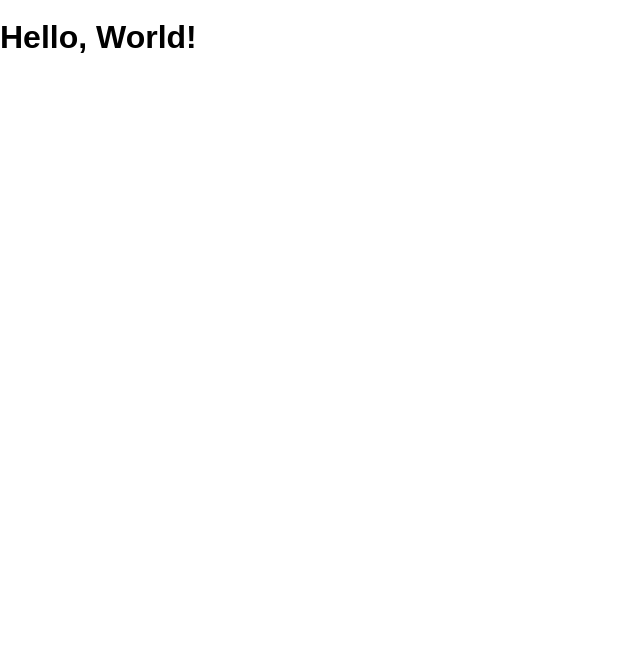
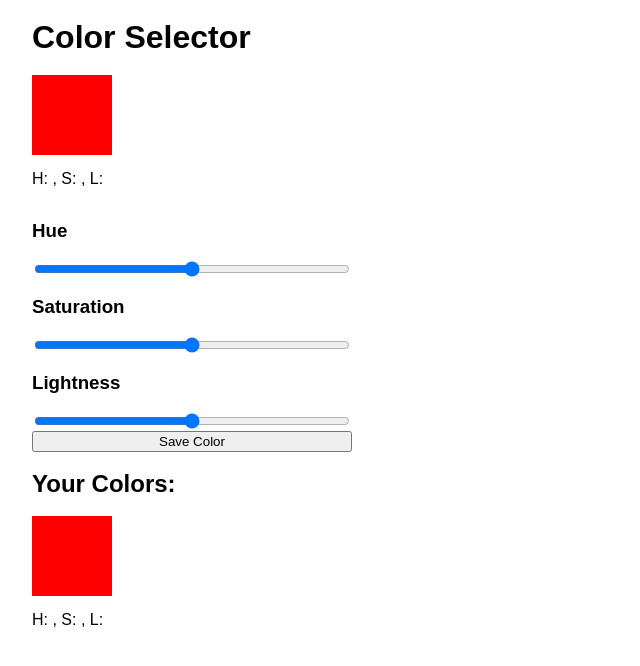
Before and after one commit to aperniciaro/colors, a React (Create React App) app: page / in a window 1280 px wide. Shown: the top 666 px of the page, without its empty margins (0-640 px from the left). Built offline with nearby package versions, Linux system fonts and the light colour scheme.

Commit message:
general layout and html

```diff
--- a/src/App.js
+++ b/src/App.js
@@ -3,7 +3,33 @@ import HelloWorld from './components/HelloWorld'
 
 class App extends Component {
   render() {
-    return <HelloWorld />
+    return (
+      <>
+        <h1 className="page-header">Color Selector</h1>
+        <section className="color-display">
+          <section className="color-sample">
+            <section className="swatch" />
+            <p className="color-values">H: , S: , L: </p>
+          </section>
+        </section>
+        <section className="controls">
+          <h3 className="slider-label">Hue</h3>
+          <input type="range" />
+          <h3 className="slider-label">Saturation</h3>
+          <input type="range" />
+          <h3 className="slider-label">Lightness</h3>
+          <input type="range" />
+          <button className="save-color">Save Color</button>
+        </section>
+        <section className="saved-list">
+          <h2 classname="saved-list-header">Your Colors: </h2>
+          <section className="color-sample">
+            <section className="swatch" />
+            <p className="color-values">H: , S: , L: </p>
+          </section>
+        </section>
+      </>
+    )
   }
 }
 
--- a/src/index.css
+++ b/src/index.css
@@ -7,6 +7,19 @@ html {
 }
 
 body {
-  margin: 0;
+  margin: 0 0 0 2rem;
   min-height: 100%;
 }
+
+.swatch {
+  height: 5rem;
+  width: 5rem;
+  background-color: red;
+}
+
+.controls {
+  display: flex;
+  flex-direction: column;
+  max-width: 20rem;
+  justify-content: center;
+}
```
